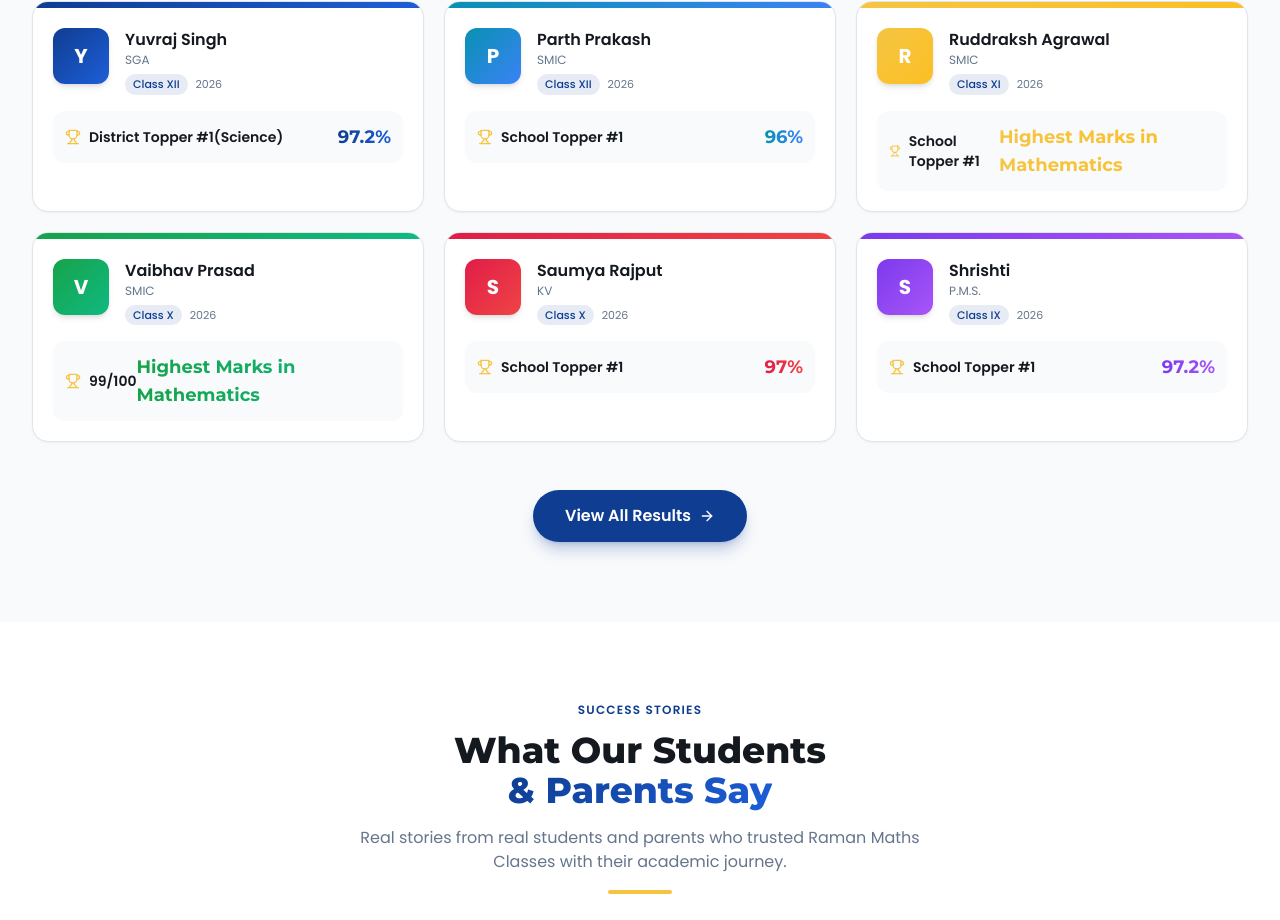
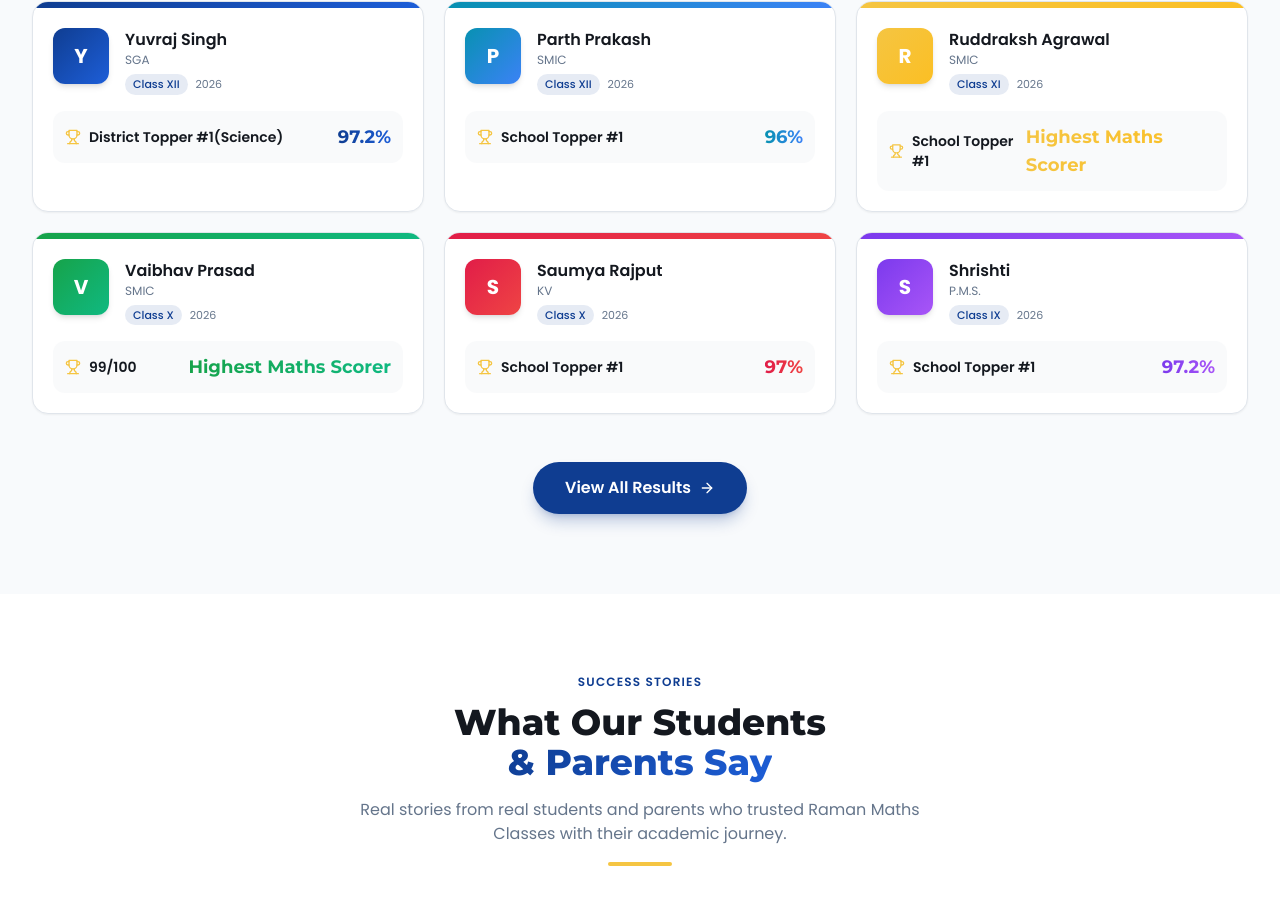
Before and after one commit to Pragati132005/ramanmathsclasses, a Next.js app: page / in a window 1280 px wide. Shown: the part 3980-4900 px from the top of the page. Built offline with nearby package versions, Linux system fonts and the light colour scheme.

Commit message:
Update REsults

```diff
--- a/components/ResultsSection.tsx
+++ b/components/ResultsSection.tsx
@@ -24,7 +24,7 @@ const toppers = [
     name: 'Ruddraksh Agrawal',
     school: 'SMIC',
     class: 'Class XI',
-    score: 'Highest Marks in Mathematics',
+    score: 'Highest Maths Scorer',
     achievement: 'School Topper #1',
     year: '2026',
     color: 'from-brand-gold to-amber-400',
@@ -33,7 +33,7 @@ const toppers = [
     name: 'Vaibhav Prasad',
     school: 'SMIC',
     class: 'Class X',
-    score: 'Highest Marks in Mathematics',
+    score: 'Highest Maths Scorer',
     achievement: '99/100',
     year: '2026',
     color: 'from-green-600 to-emerald-500',
```
